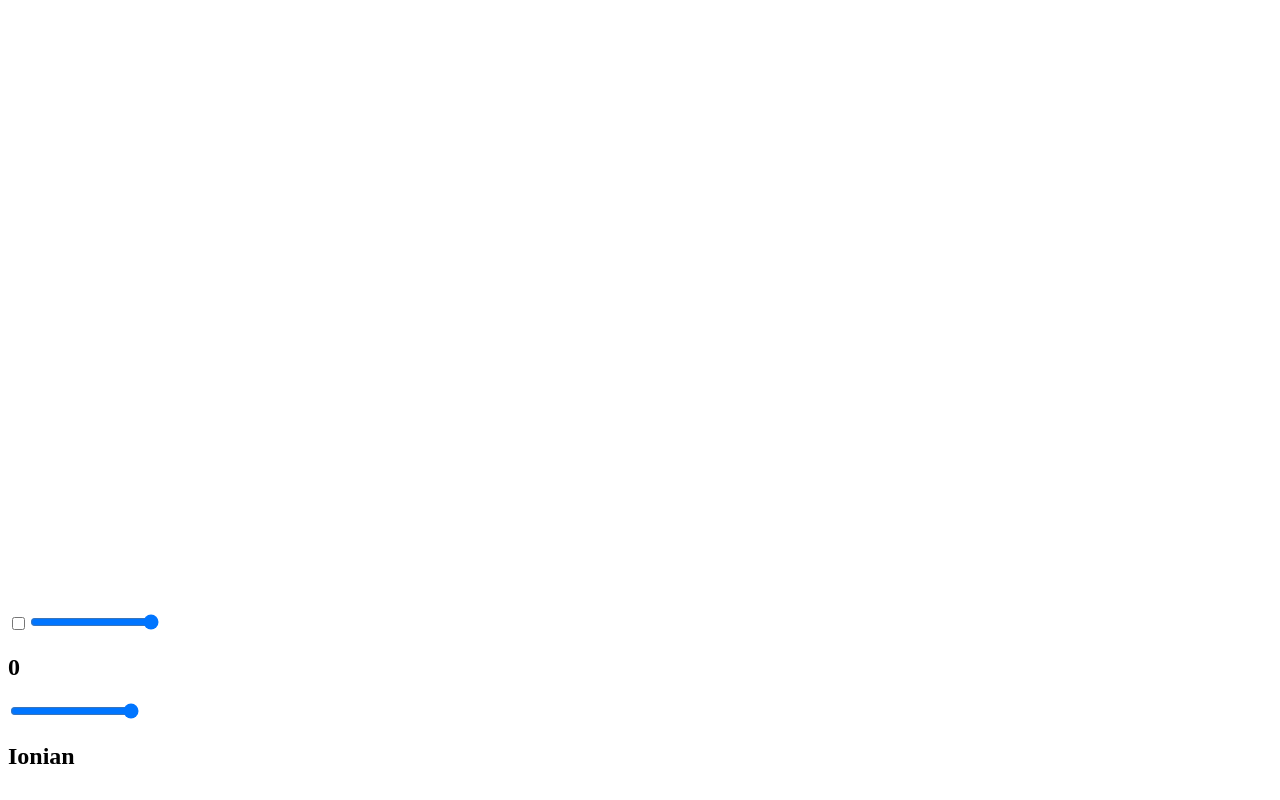
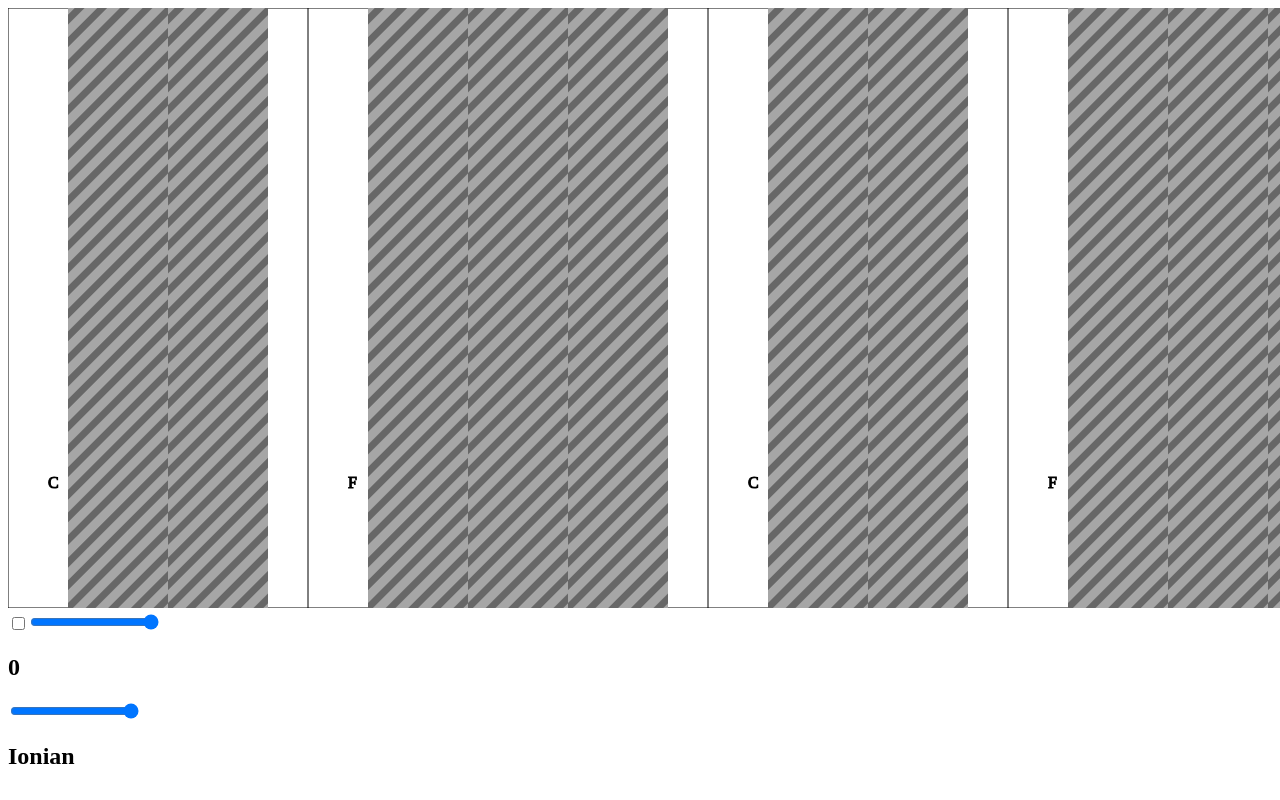
Before and after one commit to mikefooks/diatonish, a React app: page / in a window 1280 px wide. Shown: the top 800 px of the page. Built offline with nearby package versions, Linux system fonts and the light colour scheme.

Commit message:
have the SVG keyboard rendering again.

```diff
--- a/src/App.js
+++ b/src/App.js
@@ -8,6 +8,15 @@ import { ModeSlider, ModeDisplay } from "./ModeControls";
 import { modeNames, circleOfFifths, getScale } from "./Theory";
 
 const defaultOctaves = 4;
+
+const App = (props) => {
+  // Setting up state store and defining default values.
+  const [ state, setState ] = useState(Map({
+    activeRoot: 0,
+    rootOnBottom: false,
+    activeMode: 0,
+    activeKeys: getScale(defaultOctaves, 0, 0)
+  }));
 
   // Update the UI to reflect changes to the RootSlider input.
   function updateRoot(evt) {
@@ -39,15 +48,6 @@ const defaultOctaves = 4;
     setState(newState);
   }
 
-const App = (props) => {
-  // Setting up state store and defining default values.
-  const [ state, setState ] = useState(Map({
-    activeRoot: 0,
-    rootOnBottom: false,
-    activeMode: 0,
-    activeKeys: getScale(defaultOctaves, 0, 0)
-  }));
-
   return (
     <div id="appWindow">
       <SvgKeybed activeRoot= { state.get("activeRoot") }
--- a/src/Key.js
+++ b/src/Key.js
@@ -24,10 +24,10 @@ function textElRender(keyId, isActive, blackKey) {
   );
 }
 
-const Key = ({ keyId, keyName, blackKey, isActive }) => {
+const Key = ({ keyId, keyName, isActive, blackKey }) => {
   return (
     <svg
-      x={ xTranslations[keyId] }
+      x={ xTranslate(keyId) }
       y={ 0 }
       width={ blackKey ? 80 : 100 }
       height={ blackKey ? 400 : 600 }>
--- a/src/SvgKeybed.js
+++ b/src/SvgKeybed.js
@@ -1,7 +1,6 @@
 import React from "react";
 import { Map } from "immutable";
 
-import Theory from "./Theory";
 import Key from "./Key";
 import { xTranslations, xTranslate } from "./xTranslations";
 
@@ -32,25 +31,21 @@ const SvgKeybed = ({ activeRoot, activeKeys, rootOnBottom }) => {
 
   window.activeKeys = activeKeys;
 
-  let keys = [];
+  let keyIds = [];
   for (let i = 0; i < defaultOctaves; i++) {
     for (let j = 0; j < 12; j++) {
-      keys.push(renderOrder[j] + (12 * i));
+      keyIds.push(renderOrder[j] + (12 * i));
     }
   }
 
-  console.log(keys);
-
-  /*
-  const keys = xTranslations.map((key, val) => {
-    let isActive = activeKeys.includes(key);
+  const keyEls = keyIds.map((key, idx) => {
+    let isActive = activeKeys.hasOwnProperty(key);
     return <Key
-            keyId={ val }
-            blackKey={ idx > 27 ? true : false }
+            keyId={ key }
+            keyName={ activeKeys[key] }
             isActive={ isActive }
            />;
   });
-  */
 
   return (
     <svg
@@ -70,13 +65,11 @@ const SvgKeybed = ({ activeRoot, activeKeys, rootOnBottom }) => {
       <g id="keybed_group"
          transform={ rootOnBottom ? "translate(" + rootTranslations.get(activeRoot) + ")" : "" }
          stroke="#000">
-        { keys }
+        { keyEls }
       </g>
     </svg>
   );
 }
-
-
 
 const rootTranslations = Map({
   "C": 0,
--- a/src/Theory.js
+++ b/src/Theory.js
@@ -49,7 +49,7 @@ const modeFormulas = List([
 ]);
 
 // A hacky way for figuring out whether a scale should
-// be interpreted in terms of sharps or flats.
+// be interpreted in terms of sharps or flats. true denotes sharp.
 const firstThreeNotesToSharp = {
   "013": false,
   "023": false,
@@ -98,24 +98,21 @@ function getScale(octaves, root, modeIdx) {
   let firstThreeNotes, sharp;
 
   let intervals = getIntervals(octaves, modeIdx);
-
   let counter = root + modeIdx;
   let scale = [];
 
   for (let i = 0; i < intervals.size; i++) {
-    scale.push({ keyIdx: counter });
+    scale.push(counter);
     counter = (counter + intervals.get(i)) % (octaves * 12);
   }
+  scale.sort((a, b) => a - b);
 
-  scale.sort((a, b) => a.keyIdx - b.keyIdx);
-
-  firstThreeNotes = scale.slice(0, 3)
-    .map(val => val.keyIdx)
-    .join("");
+  firstThreeNotes = scale.slice(0, 3).join("");
   sharp = firstThreeNotesToSharp[firstThreeNotes];
 
-  for (let degree of scale) {
-    let note = noteList.get(degree.keyIdx % 12);
+  let scaleMap = {};
+  for (let key of scale) {
+    let note = noteList.get(key % 12);
     let keyName
     if (!note[1]) {
       if (sharp) {
@@ -126,9 +123,10 @@ function getScale(octaves, root, modeIdx) {
     } else {
       keyName = note[1];
     }
-    degree["keyName"] = keyName;
+    scaleMap[key] = keyName;
   }
-  return scale;
+
+  return scaleMap;
 }
 
 export {
--- a/src/xTranslations.js
+++ b/src/xTranslations.js
@@ -1,6 +1,6 @@
 import { OrderedMap } from "immutable";
 
-const xTranslations = OrderedMap({
+const xTranslations = {
   0: 0,
   2: 100,
   4: 200,
@@ -13,13 +13,13 @@ const xTranslations = OrderedMap({
   6: 360,
   8: 460,
   10: 560
-});
+};
 
 function xTranslate(keyId) {
   let key = keyId % 12;
   let octave = Math.floor(keyId / 12);
 
-  return xTranslations.get(key) + (octave * 700);
+  return xTranslations[key] + (octave * 700);
 }
 
 export {
```
